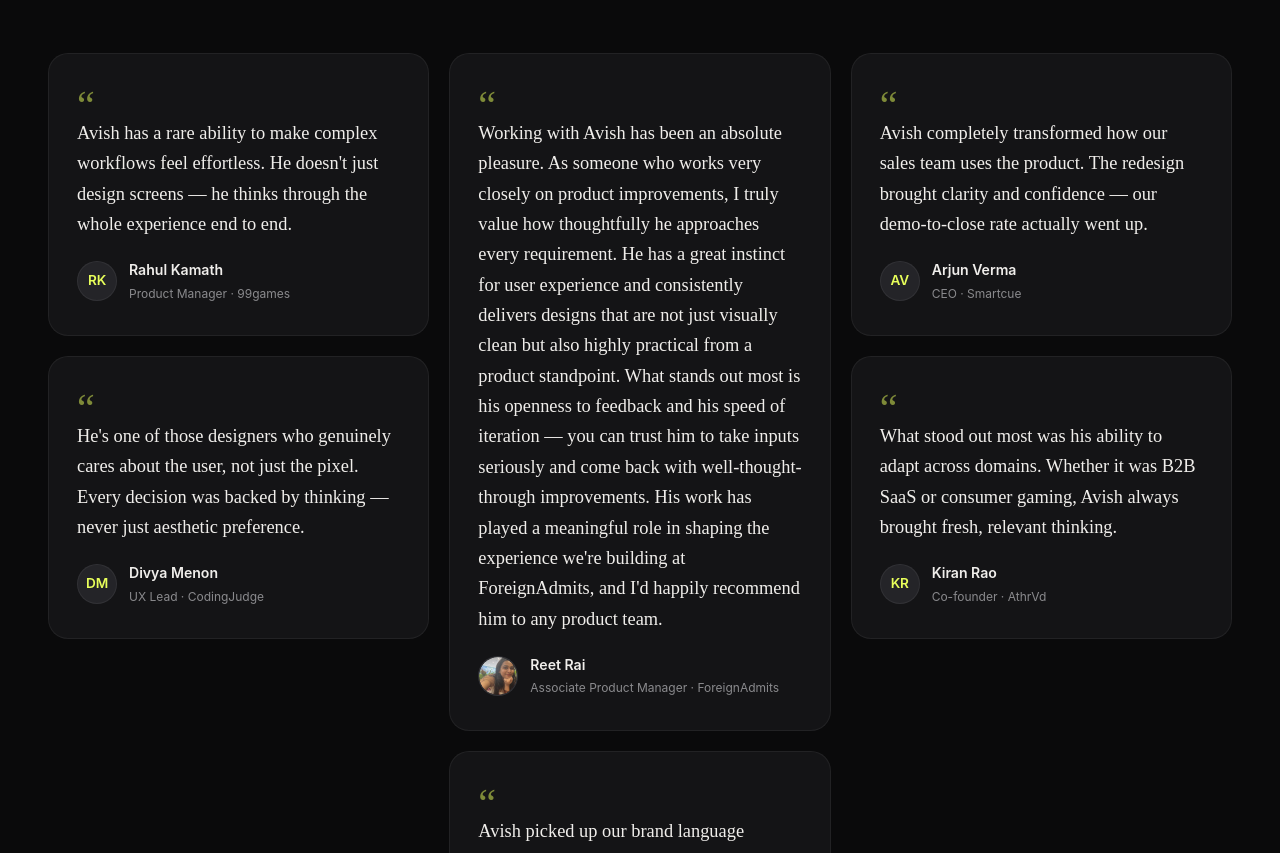
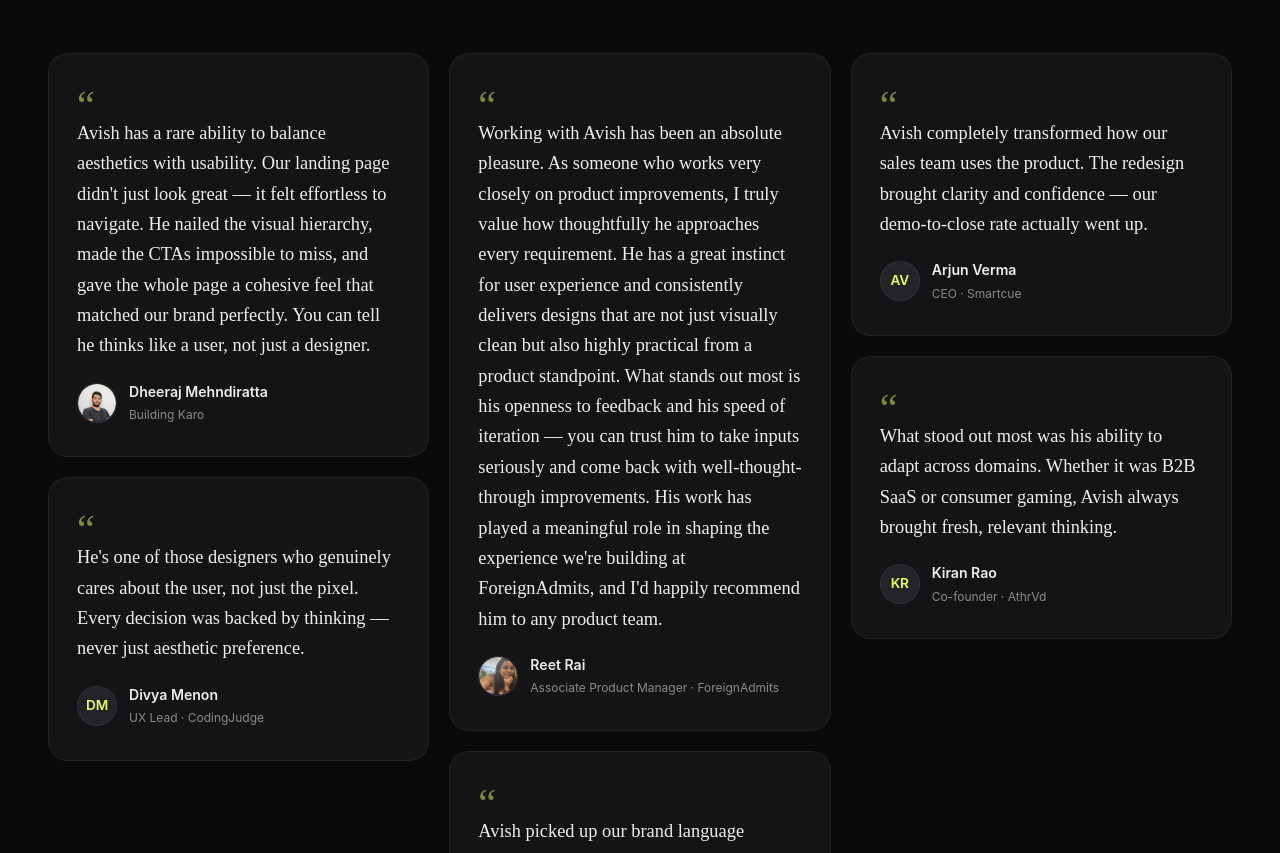
Before and after one commit to AvishS1211/my-portfolio, a website: page index.html in a window 1280 px wide. Shown: the part 4061-4914 px from the top of the page. Drawn offline with Linux system fonts and the light colour scheme; no server answers; a web font is replaced by a local one.

Commit message:
Added a Testimonial

```diff
--- a/index.html
+++ b/index.html
@@ -627,12 +627,12 @@
     <!-- Column 1 -->
     <div class="testimonial-col">
       <div class="testimonial-card reveal reveal-delay-1">
-        <p class="testimonial-quote">Avish has a rare ability to make complex workflows feel effortless. He doesn't just design screens — he thinks through the whole experience end to end.</p>
+        <p class="testimonial-quote">Avish has a rare ability to balance aesthetics with usability. Our landing page didn't just look great — it felt effortless to navigate. He nailed the visual hierarchy, made the CTAs impossible to miss, and gave the whole page a cohesive feel that matched our brand perfectly. You can tell he thinks like a user, not just a designer.</p>
         <div class="testimonial-author">
-          <div class="testimonial-avatar">RK</div>
+          <div class="testimonial-avatar"><img src="Dheeraj_M.jpeg" alt="Dheeraj Mehndiratta"></div>
           <div class="testimonial-meta">
-            <span class="testimonial-name">Rahul Kamath</span>
-            <span class="testimonial-role">Product Manager · 99games</span>
+            <span class="testimonial-name">Dheeraj Mehndiratta</span>
+            <span class="testimonial-role">Building Karo</span>
           </div>
         </div>
       </div>
```
Also changed, not shown: Dheeraj_M.jpeg (added).
